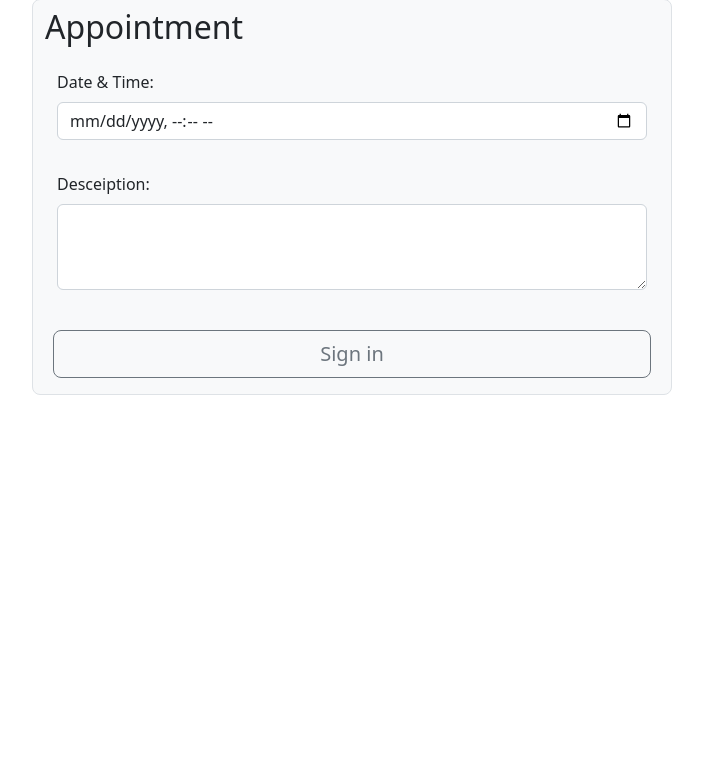
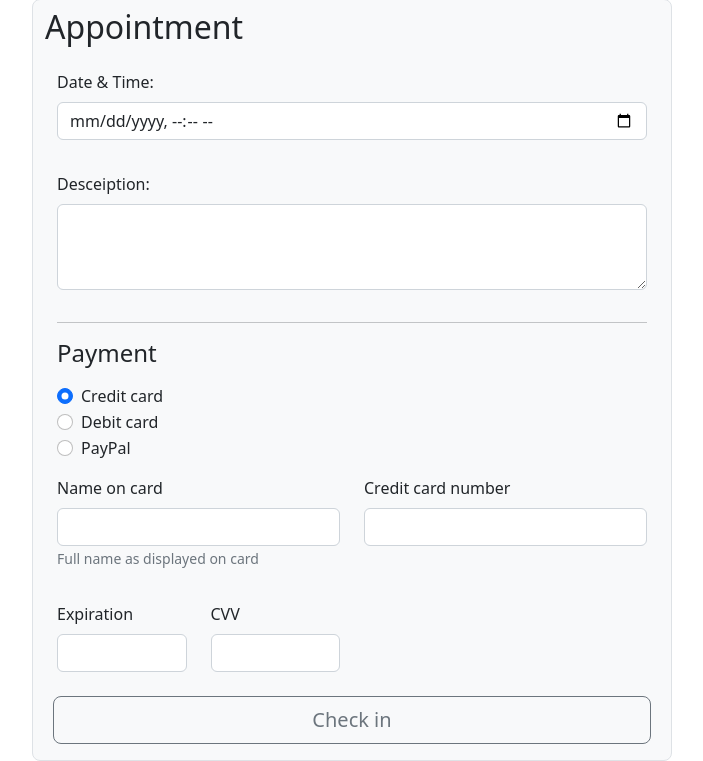
Before and after one commit to SaudAldajani/BeReady, a Django app: page /HR/1/appointment/ in a window 1280 px wide. Shown: the part 49-810 px from the top of the page, without its empty margins (288-991 px from the left). Before the commit the page ends 444 px from the top, so only its background shows below. Run offline with Django 4.2, Linux system fonts and the light colour scheme; tables that the repository leaves empty hold one stand-in row (values such as "Sample post").

Commit message:
add payment to appointment page

```diff
--- a/BeReadyProject/BeReady/templates/BeReady/appointment.html
+++ b/BeReadyProject/BeReady/templates/BeReady/appointment.html
@@ -30,8 +30,63 @@
                   </div>
                 </div>
             </div>
+
+            <hr>
+
+            <h4 class="mb-3">Payment</h4>
+
+            <div class="my-3">
+              <div class="form-check">
+                <input id="credit" name="paymentMethod" type="radio" class="form-check-input" checked="" required="">
+                <label class="form-check-label" for="credit">Credit card</label>
+              </div>
+              <div class="form-check">
+                <input id="debit" name="paymentMethod" type="radio" class="form-check-input" required="">
+                <label class="form-check-label" for="debit">Debit card</label>
+              </div>
+              <div class="form-check">
+                <input id="paypal" name="paymentMethod" type="radio" class="form-check-input" required="">
+                <label class="form-check-label" for="paypal">PayPal</label>
+              </div>
+            </div>
+
+            <div class=" mt-3 row align-items-start">
+              <div class="col">
+                <div class="mb-3">
+                  <label for="exampleFormControlInput1" class="form-label">Name on card</label>
+                  <input name = '' type="text" class="form-control" id="exampleFormControlInput1" placeholder="">
+                  <small class="text-muted">Full name as displayed on card</small>
+                </div>
+              </div>
+
+              <div class="col">
+                <div class="mb-3">
+                  <label for="exampleFormControlInput1" class="form-label">Credit card number</label>
+                  <input name = '' type="text" class="form-control" id="exampleFormControlInput1" placeholder="">
+                </div>
+              </div>
+            </div>
+
+            <div class=" mt-3 row align-items-start">
+
+              <div class="col-md-3">
+                <label for="cc-expiration" class="form-label">Expiration</label>
+                <input type="text" class="form-control" id="cc-expiration" placeholder="" required="">
+                <div class="invalid-feedback">
+                  Expiration date required
+                </div>
+              </div>
+
+              <div class="col-md-3">
+                <label for="cc-cvv" class="form-label">CVV</label>
+                <input type="text" class="form-control" id="cc-cvv" placeholder="" required="">
+                <div class="invalid-feedback">
+                  Security code required
+                </div>
+              </div>
+            </div>
           </div>
-          <button class="m-2 mb-3 btn btn-lg btn-outline-secondary" type="submit">Sign in</button>
+          <button class="m-2 mb-3 btn btn-lg btn-outline-secondary" type="submit">Check in</button>
         </div>
     <script src="https://cdn.jsdelivr.net/npm/bootstrap@5.2.2/dist/js/bootstrap.bundle.min.js" integrity="sha384-OERcA2EqjJCMA+/3y+gxIOqMEjwtxJY7qPCqsdltbNJuaOe923+mo//f6V8Qbsw3" crossorigin="anonymous"></script>
   </body>
--- a/BeReadyProject/BeReady/templates/BeReady/base.html
+++ b/BeReadyProject/BeReady/templates/BeReady/base.html
@@ -29,8 +29,11 @@
               <a class="nav-link active" href="#"></a>
             </li>
           </ul>
+          {% if request.user.is_authenticated %}
+            <a href="{% url 'accounts:logout_user'%}" class="btn btn-outline-secondary">Logout</a>
+          {% else %}
             <a href="{% url 'accounts:login_user'%}" class="me-2 btn btn-outline-secondary">Login</a>
-            <a href="{% url 'accounts:logout_user'%}" class="btn btn-outline-secondary">Logout</a>
+          {% endif %}
         </div>
       </div>
     </nav>
--- a/BeReadyProject/BeReady/templates/BeReady/view_hr.html
+++ b/BeReadyProject/BeReady/templates/BeReady/view_hr.html
@@ -1,6 +1,7 @@
 {% extends 'BeReady/base.html' %}
 
 {% block content %}
+
 <div class="mt-5 mb-3 p-3 container">
     <div class="row">
       <div class="col-10">
--- a/BeReadyProject/BeReady/views.py
+++ b/BeReadyProject/BeReady/views.py
@@ -10,20 +10,20 @@ def home(request:HttpRequest):
     return render(request, "BeReady/base.html")
 
 
-def profile(request:HttpRequest, user_id:int):
-
+def profile(request:HttpRequest):
+    user_id : User = request.user.id
     HR = User.objects.get(id=user_id)
     HR_profile = HumanResourceProfile.objects.get(user_id=user_id)
+    appointments = Appointment.objects.filter(HR = HR_profile)
 
-
-    return render(request, "BeReady/HR_profile.html",{"HR" : HR,"HRp":HR_profile})
+    return render(request, "BeReady/HR_profile.html",{"HR" : HR,"HRp":HR_profile,'appointments':appointments})
 
 
 def view_hr(request:HttpRequest):
     '''function to view all human resources'''
 
     if "search" in request.GET:
-        HRs = User.objects.filter(humanresourceprofile__first_name__contains=request.GET["search"],humanresourceprofile__group="HR")
+        HRs = HumanResourceProfile.objects.filter(user__username__contains=request.GET["search"])
 
     HRs = User.objects.filter(humanresourceprofile__group="HR")
 
```
Also changed, not shown: BeReadyProject/BeReady/templates/BeReady/HR_profile.html (+33 -0 lines), BeReadyProject/BeReady/templates/BeReady/payment.html (added).
